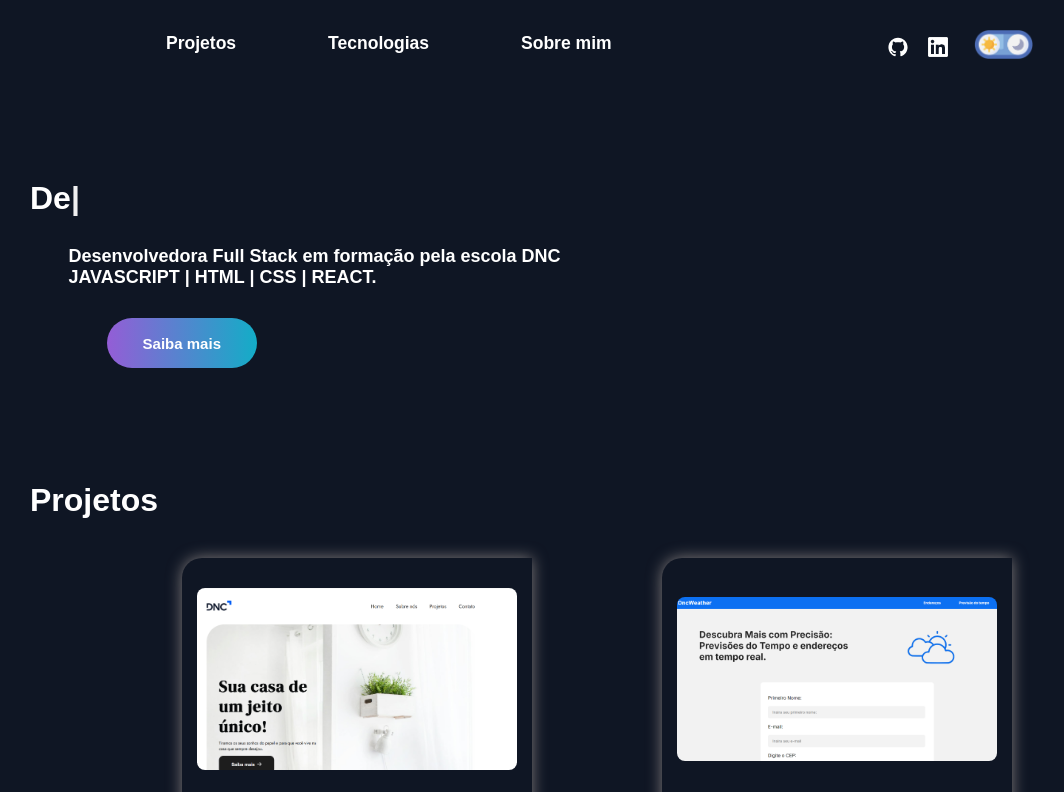
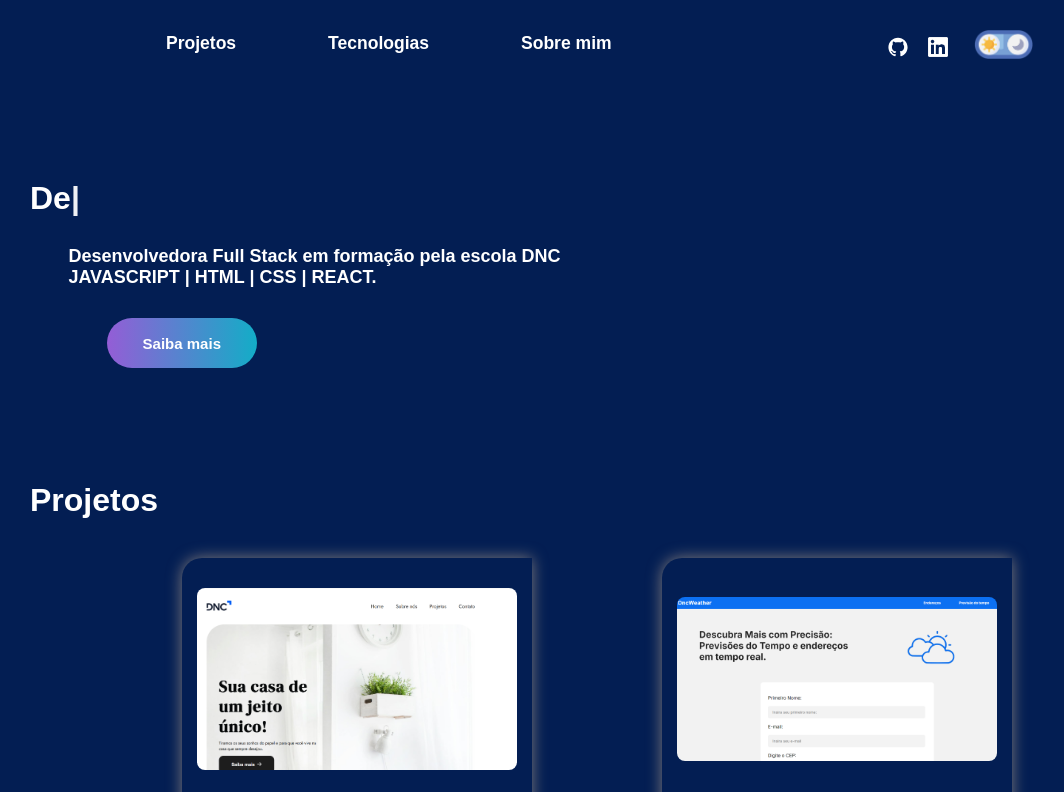
Before and after one commit to GisellySouza/Portifolio, a React (Vite) app: page / in a window 1280 px wide. Shown: the top 792 px of the page, without its empty margins (98-1162 px from the left). Built offline with nearby package versions, Linux system fonts and the light colour scheme.

Commit message:
Style/ atualização do noturno

```diff
--- a/src/App.css
+++ b/src/App.css
@@ -6,7 +6,7 @@
 
 
 .app.dark{
-  background: rgba(15, 22, 36, 1);
+  background: rgb(3, 30, 83);
   h1, h2, h3, p, a{
     color: rgb(255, 255, 255);
   }
```
